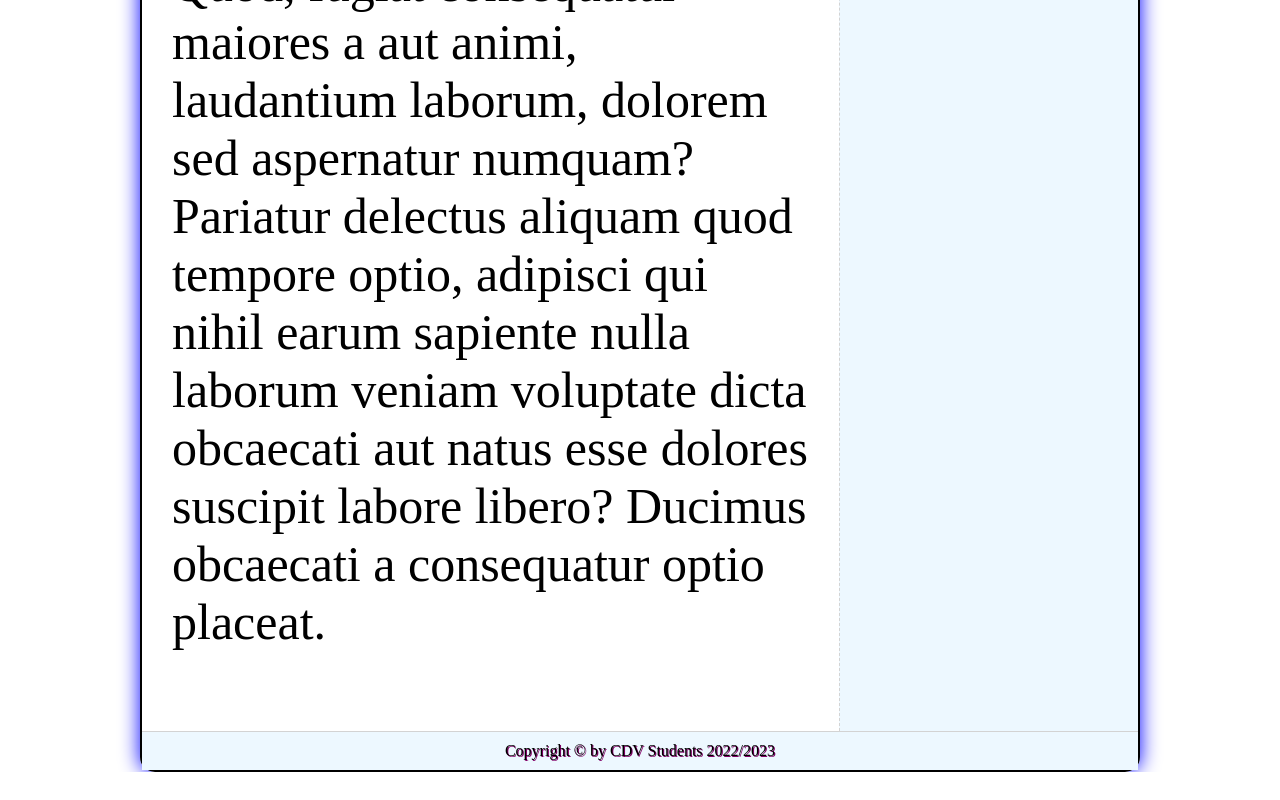
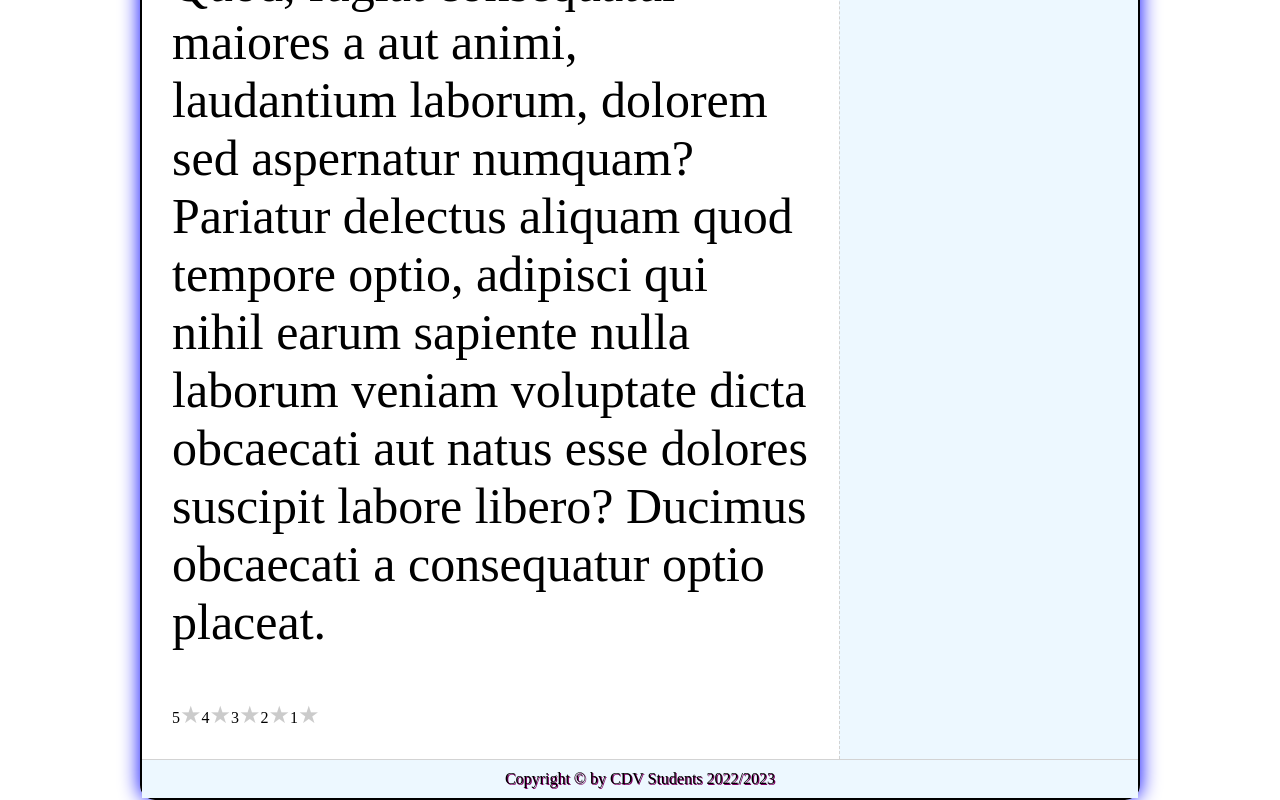
Before and after one commit to michalczyk/git2Wspolpraca, a plain HTML site: page index.html in a window 1280 px wide. Shown: the part 1614-2414 px from the top of the page. Before the commit the page ends 2386 px from the top, so only its background shows below. Drawn offline with Linux system fonts and the light colour scheme; a web font is replaced by a local one.

Commit message:
Changed author photo and added article rating

```diff
--- a/CSS/style.css
+++ b/CSS/style.css
@@ -114,6 +114,33 @@ aside {
 .links ul li {
   margin-bottom: 10px;
 }
+/* RATING */
+.rate-area {
+  text-align: right;
+  display: flex;
+}
+.rate-area input {
+  display: none;
+}
+.rate-area label {
+  display: inline-block;
+  cursor: pointer;
+}
+
+label::after {
+  content: "★ ";
+  display: inline-block;
+  color: black;
+  font-size: 24px;
+  opacity: 0.2;
+  transition: 0.6s;
+}
+.rate-area label:hover::after,
+.rate-area label:hover ~ label::after,
+.rate-area input:checked ~ label::after {
+  opacity: 1;
+  color: gold;
+}
 
 /* Footer */
 footer {
--- a/index.html
+++ b/index.html
@@ -49,11 +49,38 @@
             esse dolores suscipit labore libero? Ducimus obcaecati a consequatur
             optio placeat.
           </p>
+          <form class="rate-area">
+            <input type="radio" id="5-star" name="rating" value="5" /><label
+              for="5-star"
+              title="Amazing"
+              >5</label
+            >
+            <input type="radio" id="4-star" name="rating" value="4" /><label
+              for="4-star"
+              title="Good"
+              >4</label
+            >
+            <input type="radio" id="3-star" name="rating" value="3" /><label
+              for="3-star"
+              title="Average"
+              >3</label
+            >
+            <input type="radio" id="2-star" name="rating" value="2" /><label
+              for="2-star"
+              title="Not Good"
+              >2</label
+            >
+            <input type="radio" id="1-star" name="rating" value="1" /><label
+              for="1-star"
+              title="Bad"
+              >1</label
+            >
+          </form>
         </article>
         <aside>
           <section class="widget">
             <h3>About author</h3>
-            <img src="https://unsplash.it/100/100?image=1062" alt="pjeseg" />
+            <img src="https://unsplash.it/100/100?image=433" alt="pjeseg" />
             <p>
               Lorem ipsum dolor sit amet consectetur adipisicing elit.
               Consectetur rerum nulla quas aliquid. Totam aperiam, ea debitis
```
